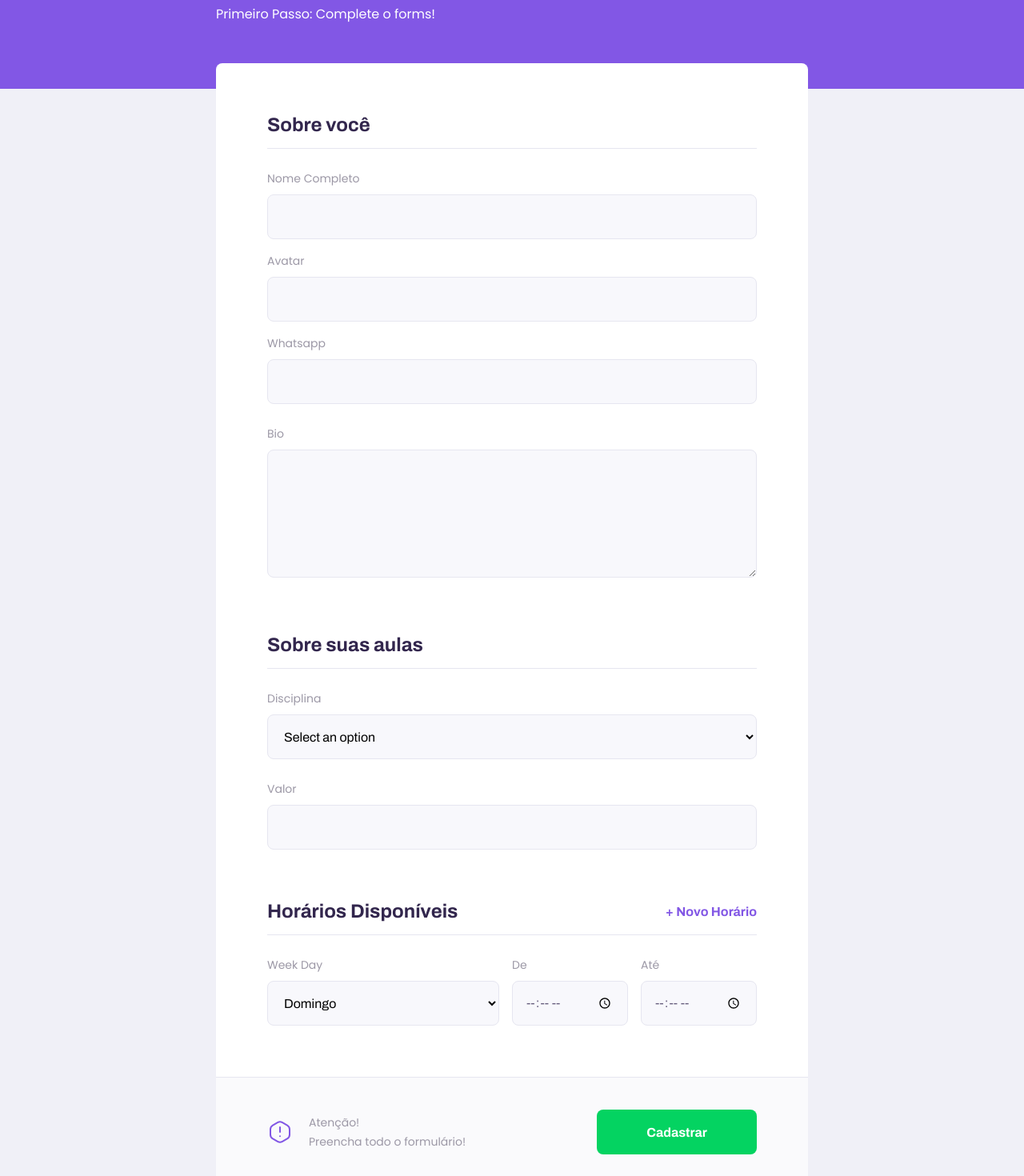
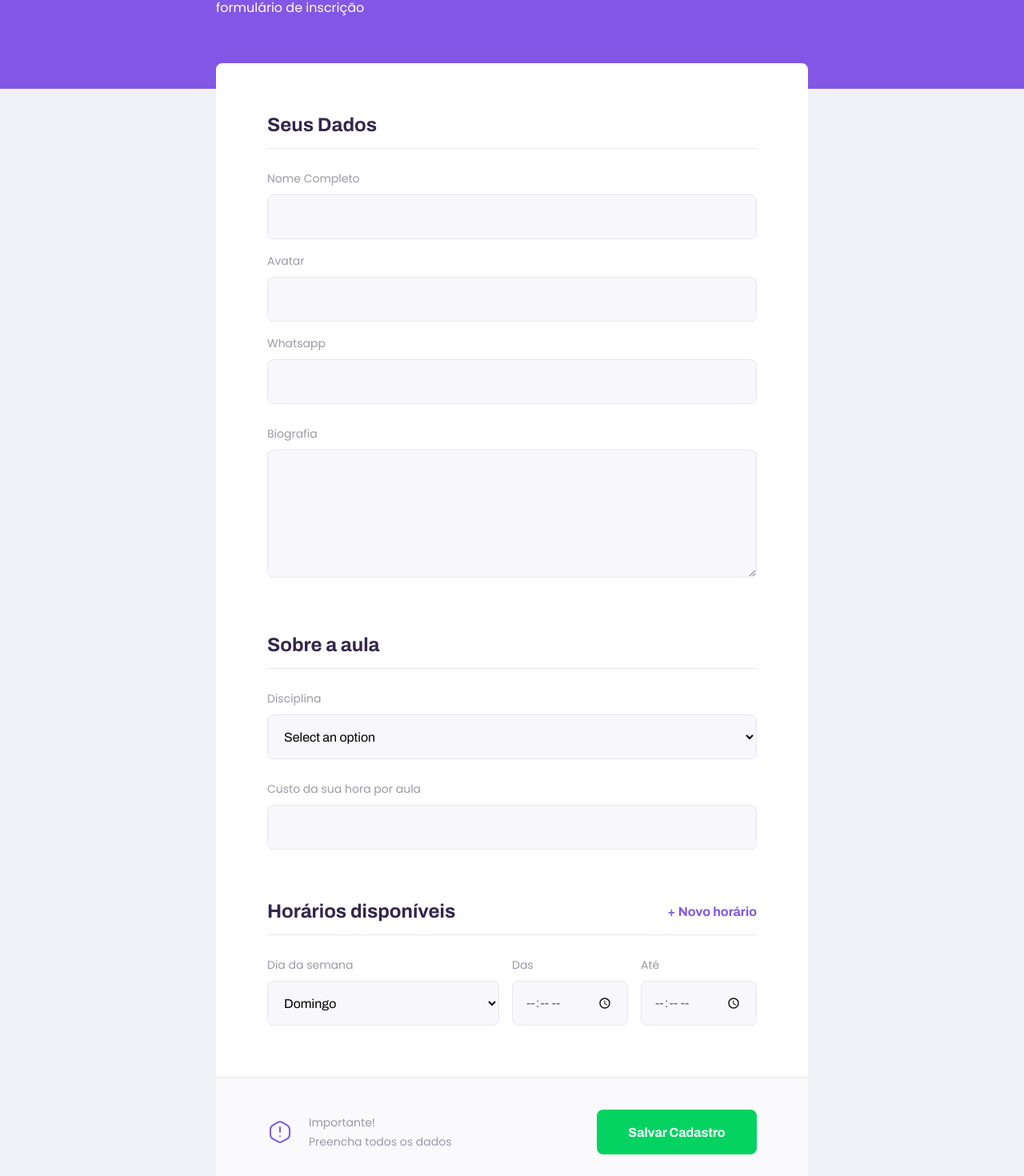
Before and after one commit to G-Fontenele/proffyWeb, a React (Create React App) app: page /give-classes in a window 1280 px wide. Shown: the part 229-1699 px from the top of the page at 80% size. Built offline with nearby package versions, Linux system fonts and the light colour scheme.

Commit message:
Fim da NLW 2

```diff
--- a/src/assets/styles/global.css
+++ b/src/assets/styles/global.css
@@ -1,4 +1,25 @@
 :root {
+    --platinum: hsla(0, 0%, 90%, 1);
+    --oxford-blue: rgba(66, 87, 133, 0.829);
+    --oxford-blue: rgb(32, 50, 90);
+    --oxford-blue: hsla(221, 51%, 16%, 1);
+    --oxford-blue: rgb(15, 27, 53);
+    --oxford-blue: rgb(16, 30, 59);
+    --orange-web: hsla(37, 98%, 53%, 1);
+    --orange-web: rgb(255, 157, 0);
+    --white: hsla(0, 0%, 100%, 1);
+    --oxford-blue: rgb(149, 168, 211);
+    --oxford-blue: rgb(3, 10, 26);
+    --platinum: hsla(0, 0%, 90%, 1);
+    --oxford-blue: rgba(42, 51, 71, 0.747);
+    --platinum: hsla(0, 0%, 90%, 1);
+    --platinum: hsla(0, 0%, 90%, 1);
+    --platinum: hsla(0, 0%, 90%, 1);
+    --platinum: hsla(0, 0%, 90%, 1);
+    --platinum: hsla(0, 0%, 90%, 1);
+
+
+
     --color-background: #F0F0F7;
     --color-primary-lighter: #9871F5;
     --color-primary-light: #916BEA;
--- /dev/null
+++ b/src/config/subjects.ts
@@ -0,0 +1,14 @@
+const subjects = [
+  { value: 'Artes', label: 'Artes' },
+  { value: 'Biologia', label: 'Biologia' },
+  { value: 'Ciências', label: 'Ciências' },
+  { value: 'Educação Física', label: 'Educação Física' },
+  { value: 'Física', label: 'Física' },
+  { value: 'Geografia', label: 'Geografia' },
+  { value: 'História', label: 'História' },
+  { value: 'Matemática', label: 'Matemática' },
+  { value: 'Português', label: 'Português' },
+  { value: 'Química', label: 'Química' },
+]
+
+export default subjects;
--- /dev/null
+++ b/src/config/week_day.ts
@@ -0,0 +1,11 @@
+const week = [
+    { value: '0', label: 'Domingo' },
+    { value: '1', label: 'Segunda-feira' },
+    { value: '2', label: 'Terça-feira' },
+    { value: '3', label: 'Quarta-feira' },
+    { value: '4', label: 'Quinta-feira' },
+    { value: '5', label: 'Sexta-feira' },
+    { value: '6', label: 'Sábado' },
+  ]
+
+export default week;
--- a/src/pages/TeacherForm/index.tsx
+++ b/src/pages/TeacherForm/index.tsx
@@ -1,18 +1,17 @@
 import React, { useState, FormEvent } from 'react';
 
 import { useHistory } from 'react-router-dom';
-
 
 import PageHeader from '../../components/PageHeader';
 import Input from '../../components/Input';
 import Textarea from '../../components/Textarea';
 import Select from '../../components/Select';
 
-// import { Container } from './styles';
-
 import warningIcon from '../../assets/images/icons/warning.svg';
 
 import api from '../../services/api';
+import week from '../../config/week_day';
+import subjects from '../../config/subjects';
 
 import './styles.css';
 
@@ -84,14 +83,14 @@ function TeacherForm() {
   return (
     <div id="page-teacher-form" className="container">
       <PageHeader
-        title={'Que bom que você quer se tornar um proffy!'}
-        description={'Primeiro Passo: Complete o forms!' }
+        title="Que incrível que você quer dar aulas."
+        description="O primeiro passo é preencher esse formulário de inscrição"
       />
 
       <main>
         <form onSubmit={handleCreateClass}>
           <fieldset>
-            <legend>Sobre você</legend>
+            <legend>Seus Dados</legend>
 
             <Input
               name="name"
@@ -113,36 +112,25 @@ function TeacherForm() {
             />
             <Textarea
               name="bio"
-              label="Bio"
+              label="Biografia"
               value={bio}
               onChange={e => setBio(e.target.value)}
             />
           </fieldset>
 
           <fieldset>
-            <legend>Sobre suas aulas</legend>
+            <legend>Sobre a aula</legend>
 
             <Select
               name="subject"
               label="Disciplina"
               value={subject}
               onChange={e => setSubject(e.target.value)}
-              options={[
-                { value: 'Artes', label: 'Artes' },
-                { value: 'Biologia', label: 'Biologia' },
-                { value: 'Ciências', label: 'Ciências' },
-                { value: 'Educação Física', label: 'Educação Física' },
-                { value: 'Física', label: 'Física' },
-                { value: 'Geografia', label: 'Geografia' },
-                { value: 'História', label: 'História' },
-                { value: 'Matemática', label: 'Matemática' },
-                { value: 'Português', label: 'Português' },
-                { value: 'Química', label: 'Química' },
-              ]}
+              options={subjects}
             />
             <Input
               name="cost"
-              label="Valor"
+              label="Custo da sua hora por aula"
               value={cost}
               onChange={e => setCost(e.target.value)}
             />
@@ -150,9 +138,9 @@ function TeacherForm() {
 
           <fieldset>
             <legend>
-              Horários Disponíveis
+              Horários disponíveis
               <button type="button" onClick={addNewScheduleItem}>
-                + Novo Horário
+                + Novo horário
               </button>
             </legend>
 
@@ -161,22 +149,14 @@ function TeacherForm() {
                 <div key={scheduleItem.week_day} className="schedule-item">
                   <Select
                     name="week_day"
-                    label="Week Day"
+                    label="Dia da semana"
                     onChange={e => setScheduleItemValue(index, 'week_day', e.target.value)}
                     value={scheduleItem.week_day}
-                    options={[
-                      { value: '0', label: 'Domingo' },
-                      { value: '1', label: 'Segunda' },
-                      { value: '2', label: 'Terça' },
-                      { value: '3', label: 'Quarta' },
-                      { value: '4', label: 'Quinta' },
-                      { value: '5', label: 'Sexta' },
-                      { value: '6', label: 'Sábado' },
-                    ]}
+                    options={week}
                   />
                   <Input
                     name="from"
-                    label="De"
+                    label="Das"
                     type="time"
                     onChange={e => setScheduleItemValue(index, 'from', e.target.value)}
                     value={scheduleItem.from}
@@ -195,11 +175,11 @@ function TeacherForm() {
 
           <footer>
             <p>
-              <img src={warningIcon} alt="Disclaimer"/>
-              Atenção! <br />
-              Preencha todo o formulário!
+              <img src={warningIcon} alt="Aviso importante"/>
+              Importante! <br />
+              Preencha todos os dados
             </p>
-            <button type="submit">Cadastrar</button>
+            <button type="submit">Salvar Cadastro</button>
           </footer>
         </form>
       </main>
```
